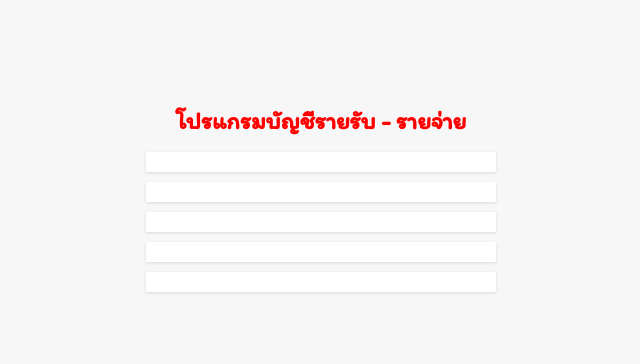
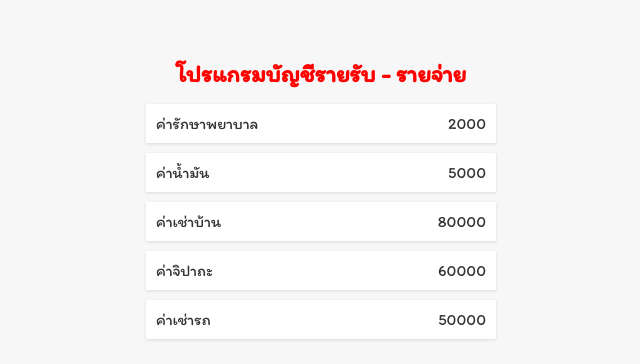
Before and after one commit to sawaros-sonpakdee/React-basic, a React (Create React App) app in the folder react-basic/: page / in a window 1280 px wide. Shown: the part 196-560 px from the top of the page, without its empty margins (319-959 px from the left). Built offline with nearby package versions, Linux system fonts and the light colour scheme.

Commit message:
Update Transaction.js

```diff
--- a/react-basic/src/components/Transaction.js
+++ b/react-basic/src/components/Transaction.js
@@ -1,13 +1,26 @@
 import Item from "./Item";
-import  './Transaction.css'
-const Transaction = () =>{
+import './Transaction.css'
+const Transaction = () => {
+    const data = [{ title: "ค่ารักษาพยาบาล", amount: 2000 },
+    { title: "ค่าน้ำมัน", amount: 5000 },
+    { title: "ค่าเช่าบ้าน", amount: 80000 },
+    { title: "ค่าจิปาถะ", amount: 60000 },
+    { title: "ค่าเช่ารถ", amount: 50000 }
+    ]
+
     return (
+        // <ul className="item-list">
+        //     <Item title={data[0].title} amount = {data[0].amount} />
+        //     <Item title={data[1].title} amount = {data[1].amount} />
+        //     <Item title={data[2].title} amount = {data[2].amount} />
+        //     <Item title="เงินเดือน" amount = "50000" />
+        //     <Item title="ค่าเดินทาง" amount = "5000" />
+        // </ul>
+        // การ Map data
         <ul className="item-list">
-            <Item/>
-            <Item/>
-            <Item/>
-            <Item/>
-            <Item/>
+            {data.map((element)=>{
+                return  <Item title={element.title} amount = {element.amount} />
+            })}
         </ul>
     );
 
```
